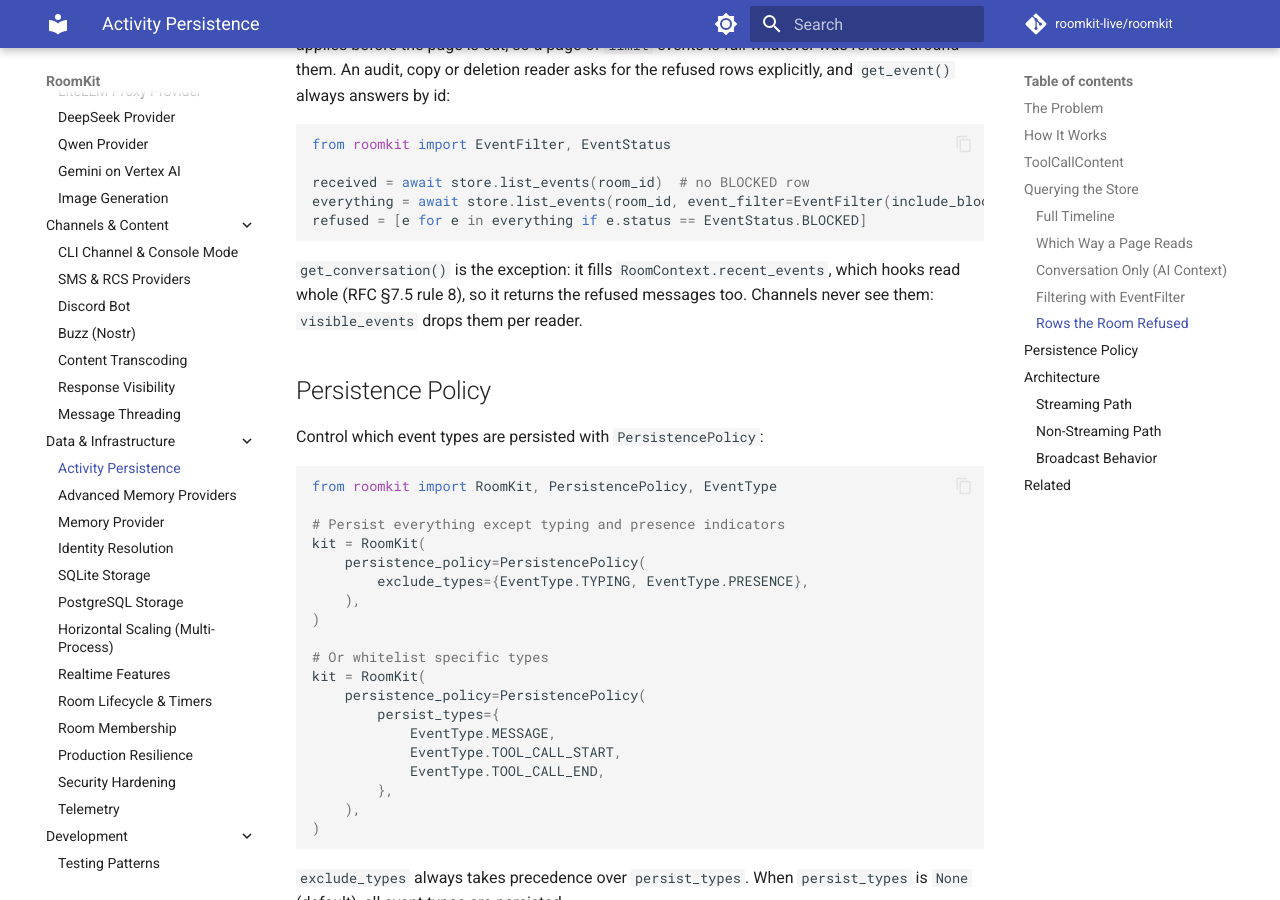
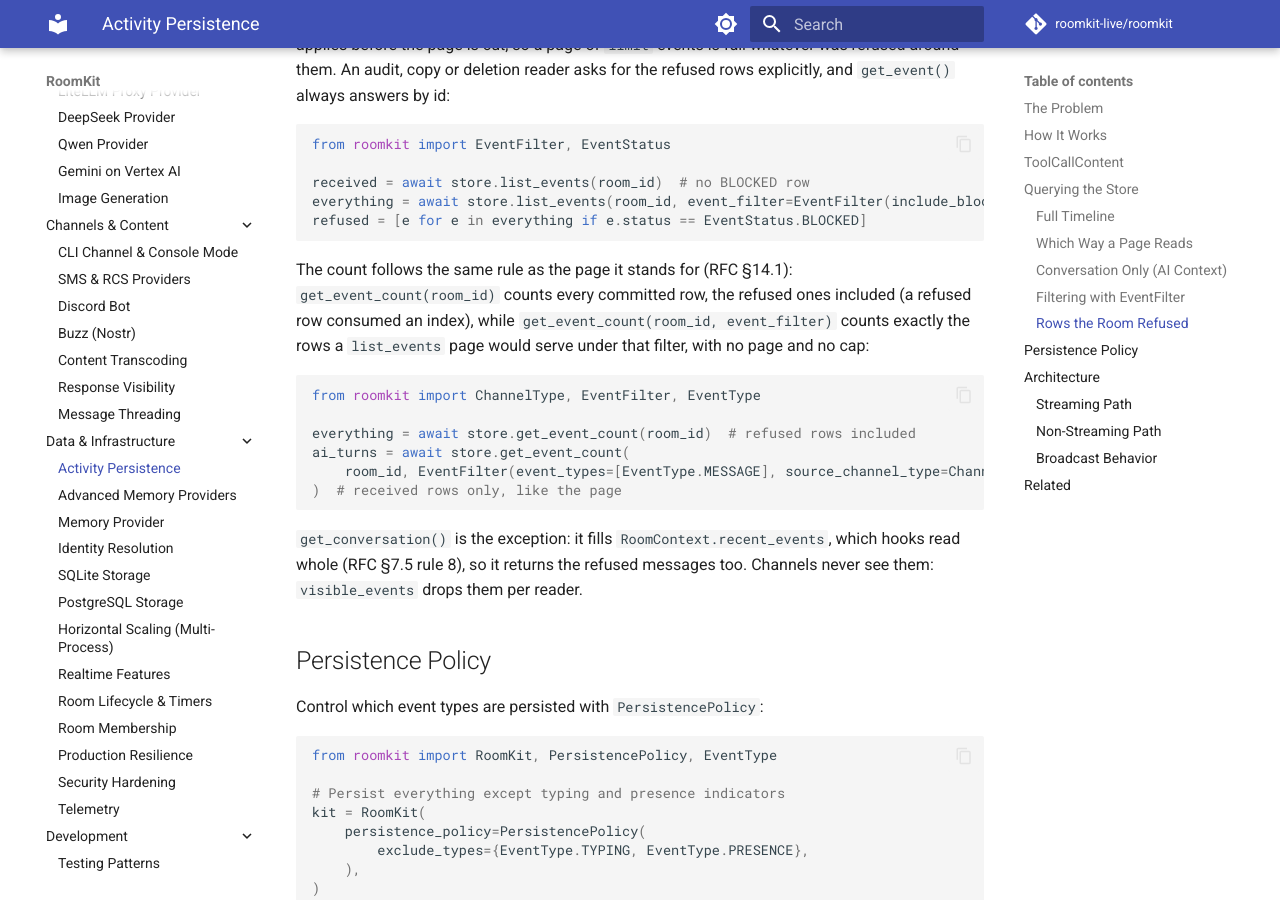
Before and after one commit to roomkit-live/roomkit-docs, an MkDocs documentation site: the page built from docs/guides/activity-persistence.md, in a window 1280 px wide and 900 px high, scrolled down 4052 px. Built offline with MkDocs 1.6.1 and Material for MkDocs 9.7.7, drawn with Linux system fonts in a browser that asks for light colours; comment, search, counter and statistics services are not loaded.

Commit message:
docs(store): the filtered event count, on the persistence page, the postgres guide and features (RMK-184)
`get_event_count(room_id, event_filter)` counts exactly what the page under
that filter would serve, with no page and no cap; the count without a
filter stays the timeline's size, refused rows included.

````diff
--- a/docs/guides/activity-persistence.md
+++ b/docs/guides/activity-persistence.md
@@ -190,6 +190,21 @@ everything = await store.list_events(room_id, event_filter=EventFilter(include_b
 refused = [e for e in everything if e.status == EventStatus.BLOCKED]
 ```
 
+The count follows the same rule as the page it stands for (RFC §14.1):
+`get_event_count(room_id)` counts every committed row, the refused ones
+included (a refused row consumed an index), while `get_event_count(room_id,
+event_filter)` counts exactly the rows a `list_events` page would serve under
+that filter, with no page and no cap:
+
+```python
+from roomkit import ChannelType, EventFilter, EventType
+
+everything = await store.get_event_count(room_id)  # refused rows included
+ai_turns = await store.get_event_count(
+    room_id, EventFilter(event_types=[EventType.MESSAGE], source_channel_type=ChannelType.AI)
+)  # received rows only, like the page
+```
+
 `get_conversation()` is the exception: it fills `RoomContext.recent_events`,
 which hooks read whole (RFC §7.5 rule 8), so it returns the refused messages
 too. Channels never see them: `visible_events` drops them per reader.
````
Also changed, not shown: docs/features.md (+4 -1 lines), docs/guides/postgres-store.md (+5 -0 lines).
